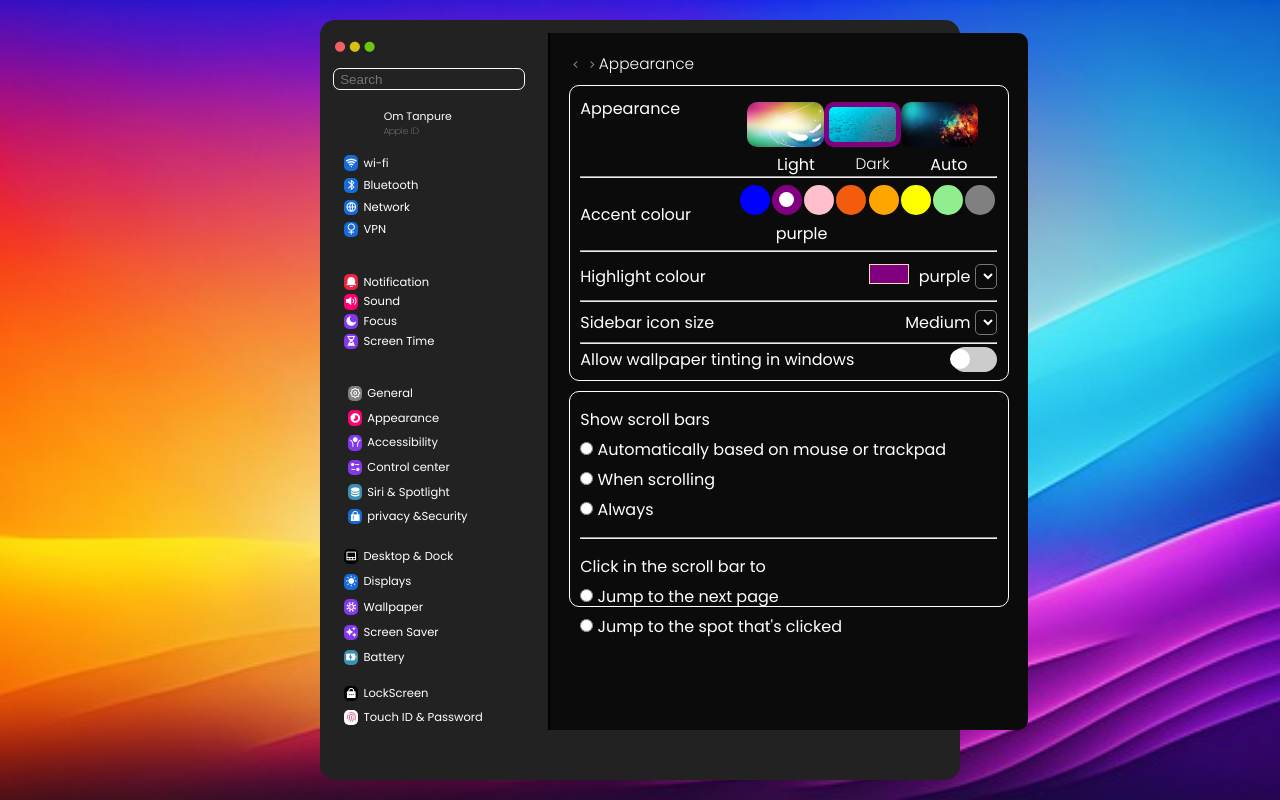
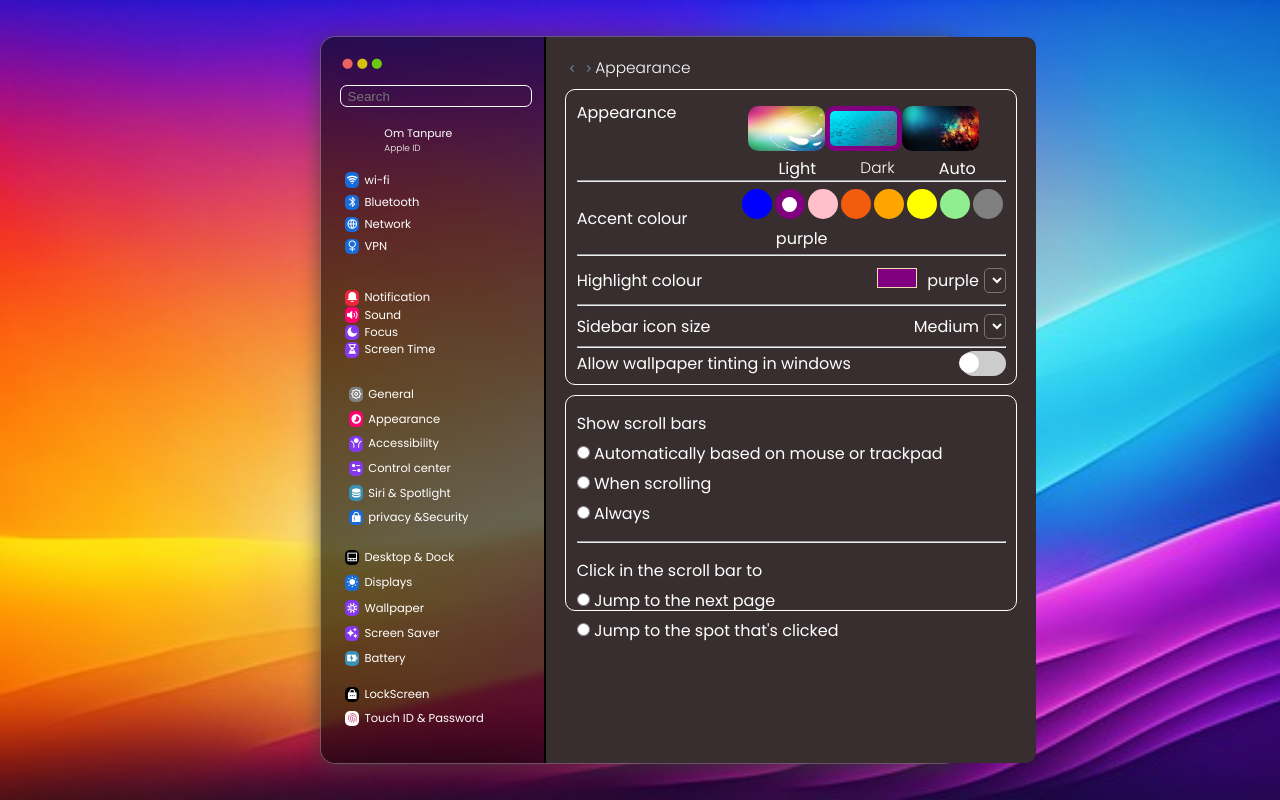
Before and after one commit to Payalaher/laptop, a plain HTML site: page index.html in a window 1280 px wide. Drawn offline with nearby package versions, Linux system fonts and the light colour scheme.

Commit message:
Update style.css

```diff
--- a/style.css
+++ b/style.css
@@ -32,16 +32,25 @@ html,body{
 }
 
 .box{
-    height: 95%;
+    height: 91%;
 width: 50%;
-background-color: rgb(34, 34, 34);
+opacity: 70;
+background: rgba(6, 6, 6, 0.609);
+border-radius: 16px;
+box-shadow: 0 3px 20px rgba(57, 57, 57, 0.719);
+backdrop-filter: blur(5px);
+-webkit-backdrop-filter: blur(5px);
+border: 1px solid rgba(255, 255, 255, 0.3);
+/* background-color: rgb(34, 34, 34); */
 border-radius: 15px;
-padding: 1vw;
+/* padding: 1vw; */
 display: flex;
 }
 
 
 .left{
+  padding: 1vw;
+
     height: 100%;
     width: 35%;
     background-color: transparent;
@@ -57,6 +66,7 @@ display: flex;
 .left-upper{
     height: 13vh;
     width: 100%;
+    padding: 0 .5vw;
     /* background-color:rgb(18, 109, 109); */
 }
 
@@ -76,6 +86,7 @@ display: flex;
     display: flex;
     align-items: center;
     justify-content: center;
+
 }
 
 .left-upper i{
@@ -141,7 +152,7 @@ color: white;
     font-size: .7vw;
     color: white;
     line-height: 1.5;
-    font-weight: 100;
+    font-weight: 300;
 
 }
 
@@ -193,7 +204,7 @@ display: flex;
 
 .note{
 
-    height: 13vh;
+    height: 11vh;
     /* background-color: coral; */
     margin: -.5vw .5vw;
     padding-top: .5vw;
@@ -221,7 +232,7 @@ display: flex;
 
 
 .content-boxp{
-    width: 80%;
+    width: 90%;
     height: 15%;
     /* background-color: rgb(107, 143, 44); */
   margin: .2vw;
@@ -261,7 +272,7 @@ display: flex;
 
 
 .content-boxpp{
-    width: 80%;
+    width: 90%;
     height: 25%;
     /* background-color: rgb(107, 143, 44); */
   margin: .4vw;
@@ -283,9 +294,9 @@ display: flex;
 
 
 .style-page{
-    height: 95%;
-    width:60vh;
-    background-color: rgb(11, 11, 11);
+    height: 100%;
+    width:61.5vh;
+    background-color: #382e2f;
     border-radius: 0px 10px 10px 0px;
     border-left: 2px solid black;
     padding: 1.5vw;
```
